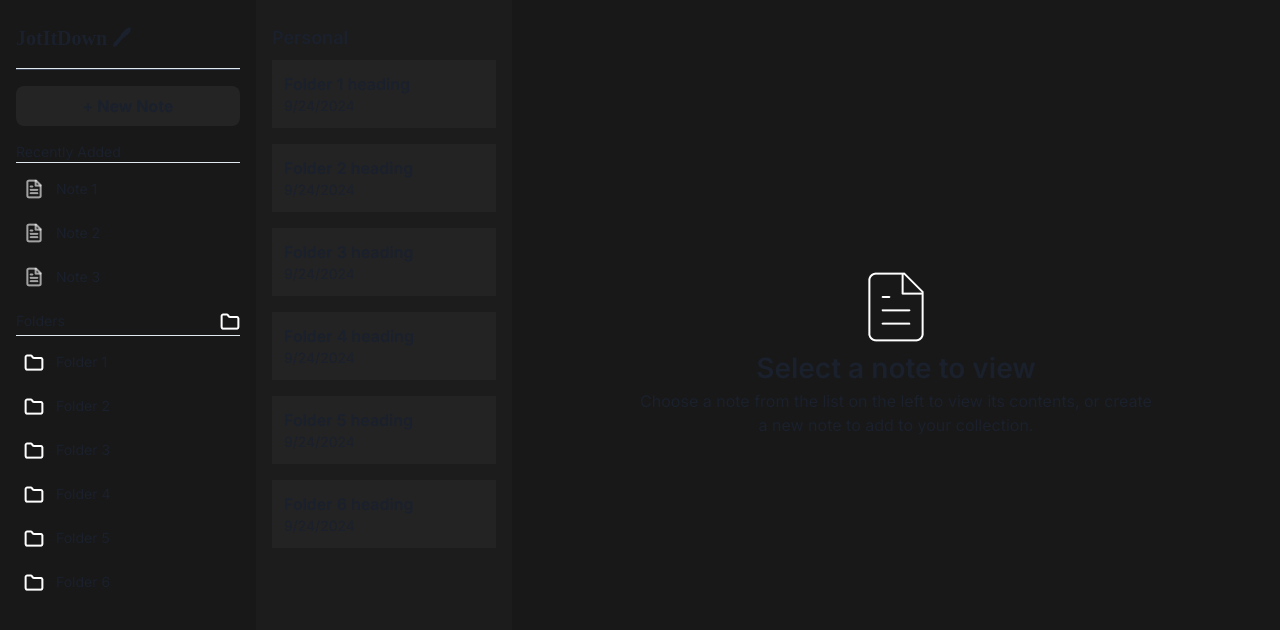
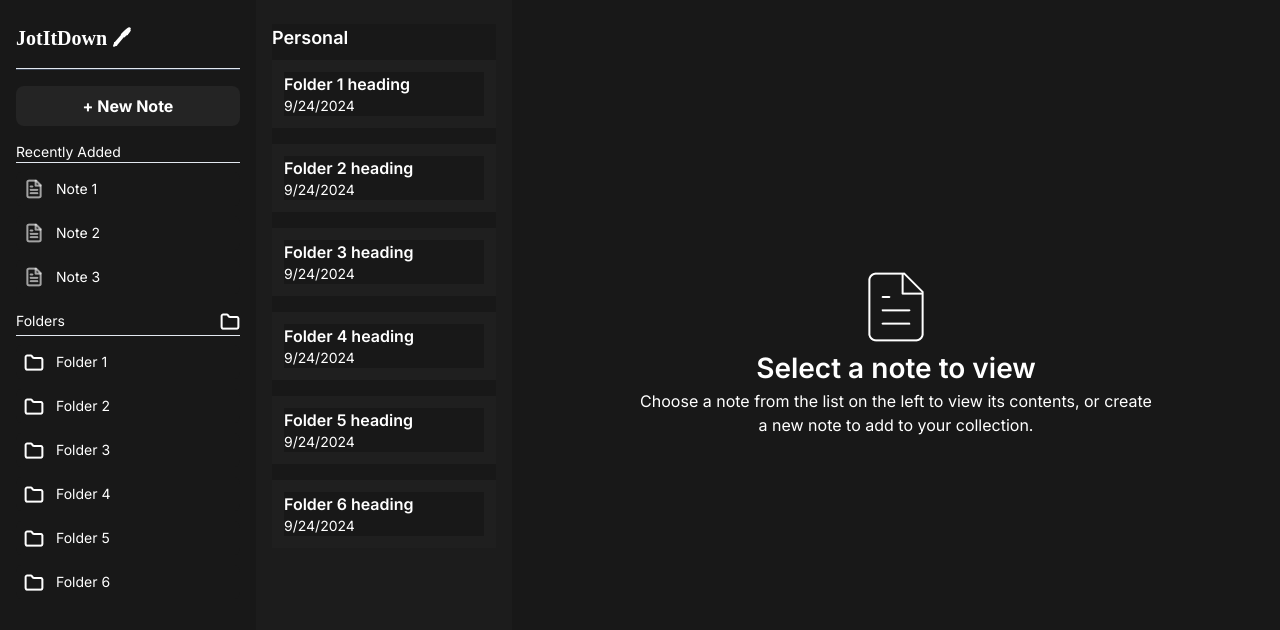
Before and after one commit to theheemmanuel/FIP-Project, a React (Vite) app: page / in a window 1280 px wide. Shown: the top 630 px of the page. Built offline with nearby package versions, Linux system fonts and the light colour scheme; a web font is replaced by a local one.

Commit message:
background fix

```diff
--- a/src/App.css
+++ b/src/App.css
@@ -2,4 +2,6 @@
   margin: 0;
   padding: 0;
   box-sizing: border-box;
+  background-color: #181818;
+  color: #fff;
 }
```
